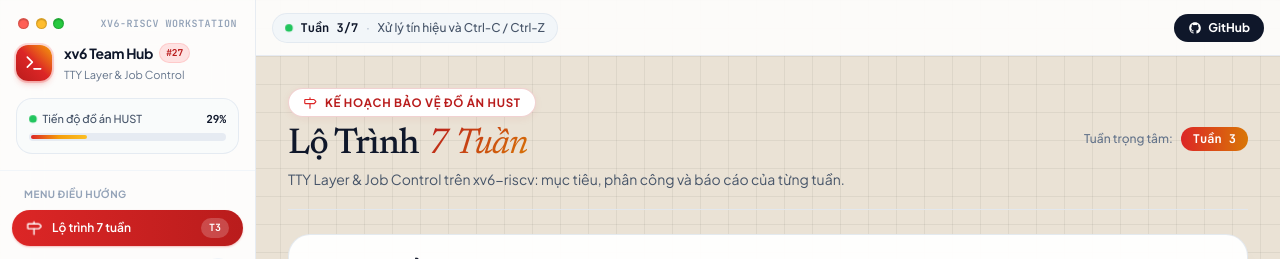
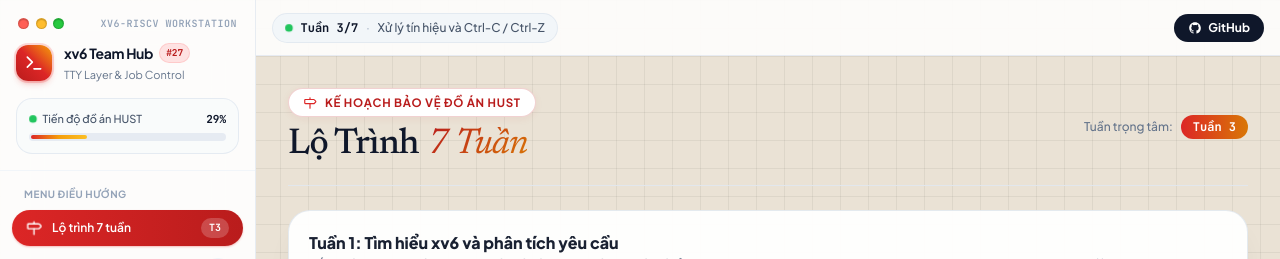
Before and after one commit to kudohieu1209/hedieuhanh-web, a React (Vite) app: page / in a window 1280 px wide. Shown: the top 259 px of the page. Built offline with nearby package versions, Linux system fonts and the light colour scheme; no server answers; the database is empty.

Commit message:
feat(roadmap): bo dong mo ta phu de tieu de Lo trinh 7 tuan

```diff
--- a/src/pages/RoadmapPage.tsx
+++ b/src/pages/RoadmapPage.tsx
@@ -51,9 +51,6 @@ export const RoadmapPage: React.FC = () => {
           <h1 className="ds-editorial-headline text-2xl sm:text-4xl font-bold text-slate-900 dark:text-white">
             Lộ Trình <em>7 Tuần</em>
           </h1>
-          <p className="text-xs sm:text-sm text-slate-600 dark:text-slate-400 mt-1 max-w-2xl leading-relaxed">
-            TTY Layer &amp; Job Control trên xv6-riscv: mục tiêu, phân công và báo cáo của từng tuần.
-          </p>
         </div>
 
         <div className="hidden sm:flex items-center gap-2">
```
